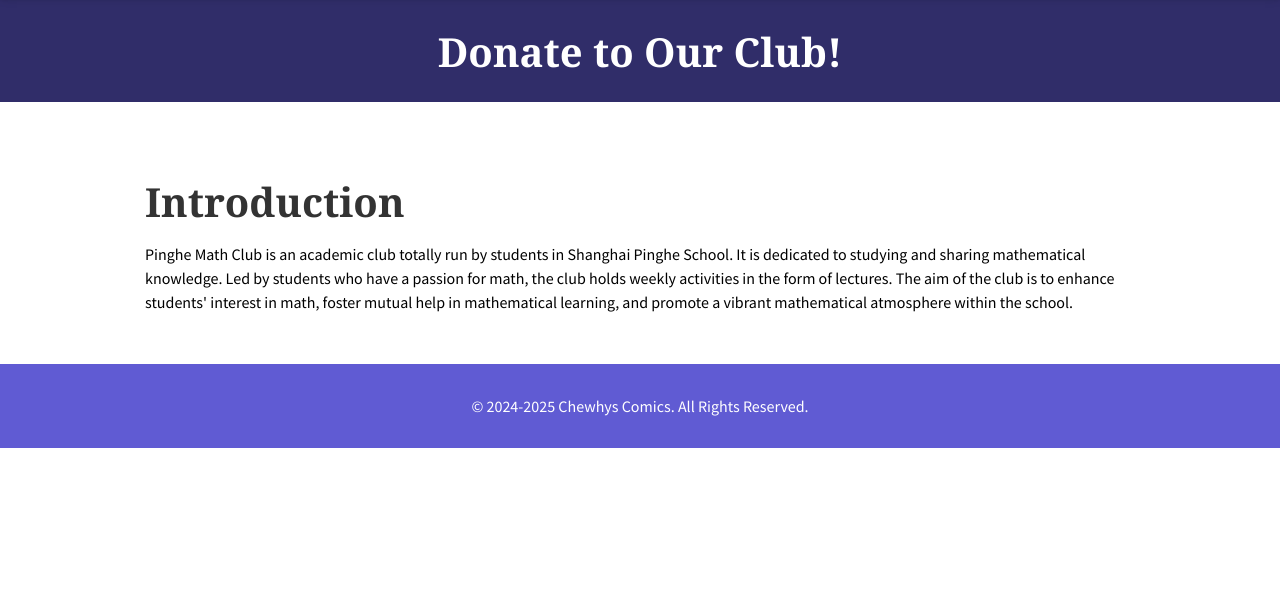
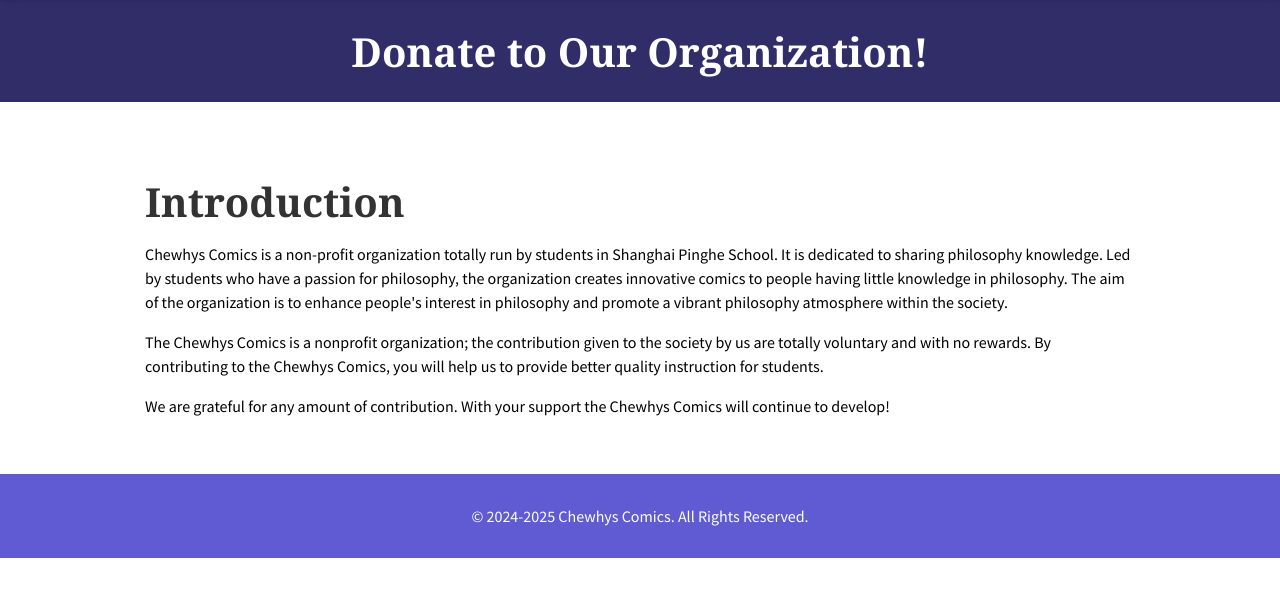
Before and after one commit to Chewhys-Comics/chewhys-comics.github.io, a plain HTML site: page donate.html in a window 1280 px wide. Shown: the part 139-736 px from the top of the page. Drawn offline with nearby package versions, Linux system fonts and the light colour scheme.

Commit message:
Update content

```diff
--- a/donate.html
+++ b/donate.html
@@ -30,7 +30,7 @@
         <div class="banner-table flex-column" style="background-color: rgba(0, 0, 0, 0.5);">
           <div class="flex-row">
           <div class="flex-item flex-column">
-            <h1 class="add-top-margin-small">Donate to Our Club!</h1>
+            <h1 class="add-top-margin-small">Donate to Our Organization!</h1>
           </div>
         </div>
       </div>
@@ -43,7 +43,14 @@
               Introduction
             </h1>
             <p class="text">
-              Pinghe Math Club is an academic club totally run by students in Shanghai Pinghe School. It is dedicated to studying and sharing mathematical knowledge. Led by students who have a passion for math, the club holds weekly activities in the form of lectures. The aim of the club is to enhance students' interest in math, foster mutual help in mathematical learning, and promote a vibrant mathematical atmosphere within the school.
+              Chewhys Comics is a non-profit organization totally run by students in Shanghai Pinghe School. It is dedicated to sharing philosophy knowledge. Led by students who have a passion for philosophy, the organization creates innovative comics to people having little knowledge in philosophy. The aim of the organization is to enhance people's interest in philosophy and promote a vibrant philosophy atmosphere within the society.
+            </p>
+
+            <p>
+            The Chewhys Comics is a nonprofit organization; the contribution given to the society by us are totally voluntary and with no rewards. By contributing to the Chewhys Comics, you will help us to provide better quality instruction for students.</p>
+
+            <p>
+            We are grateful for any amount of contribution. With your support the Chewhys Comics will continue to develop!
             </p>
             </div>
           </div>
```
Also changed, not shown: index.html (+1 -1 lines).
